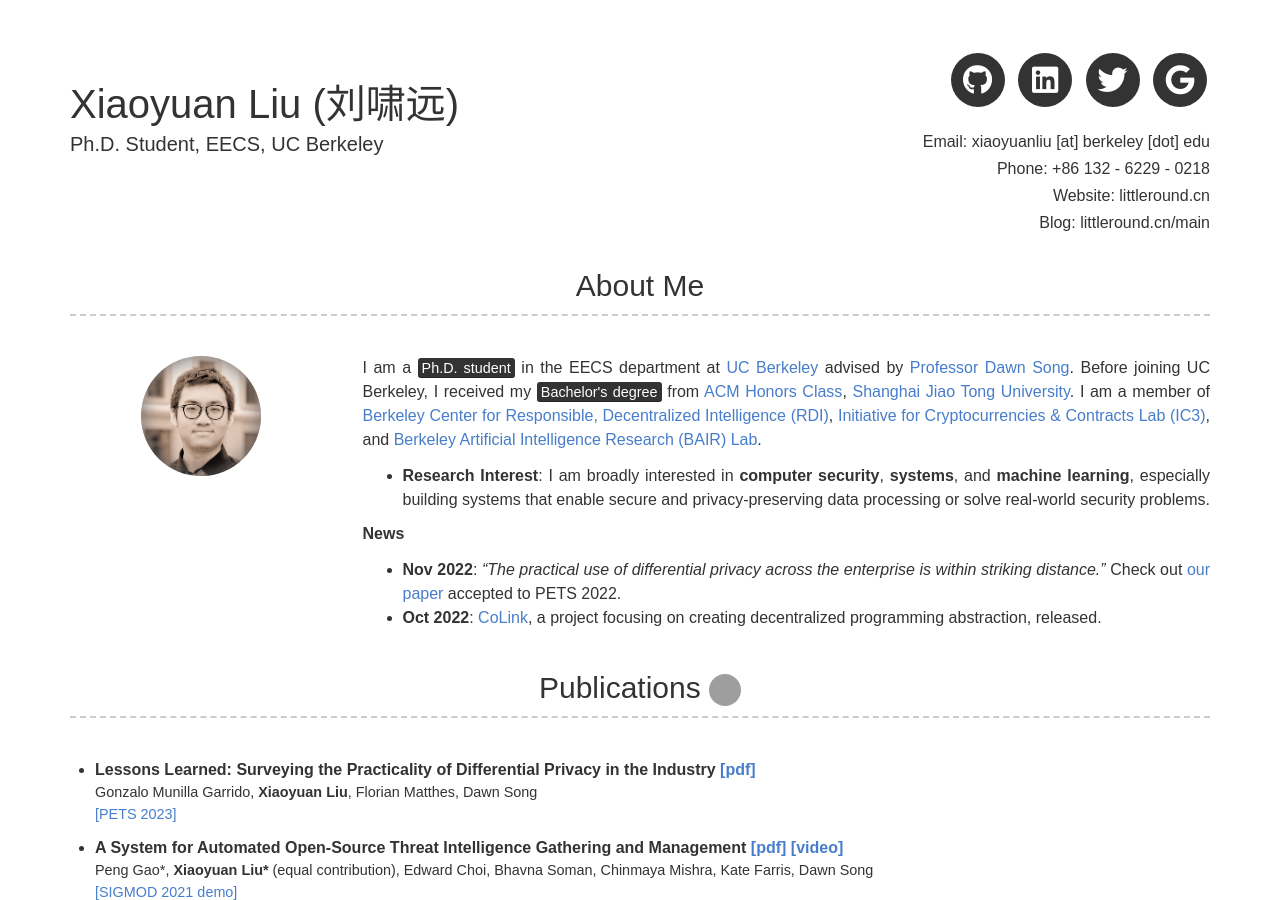
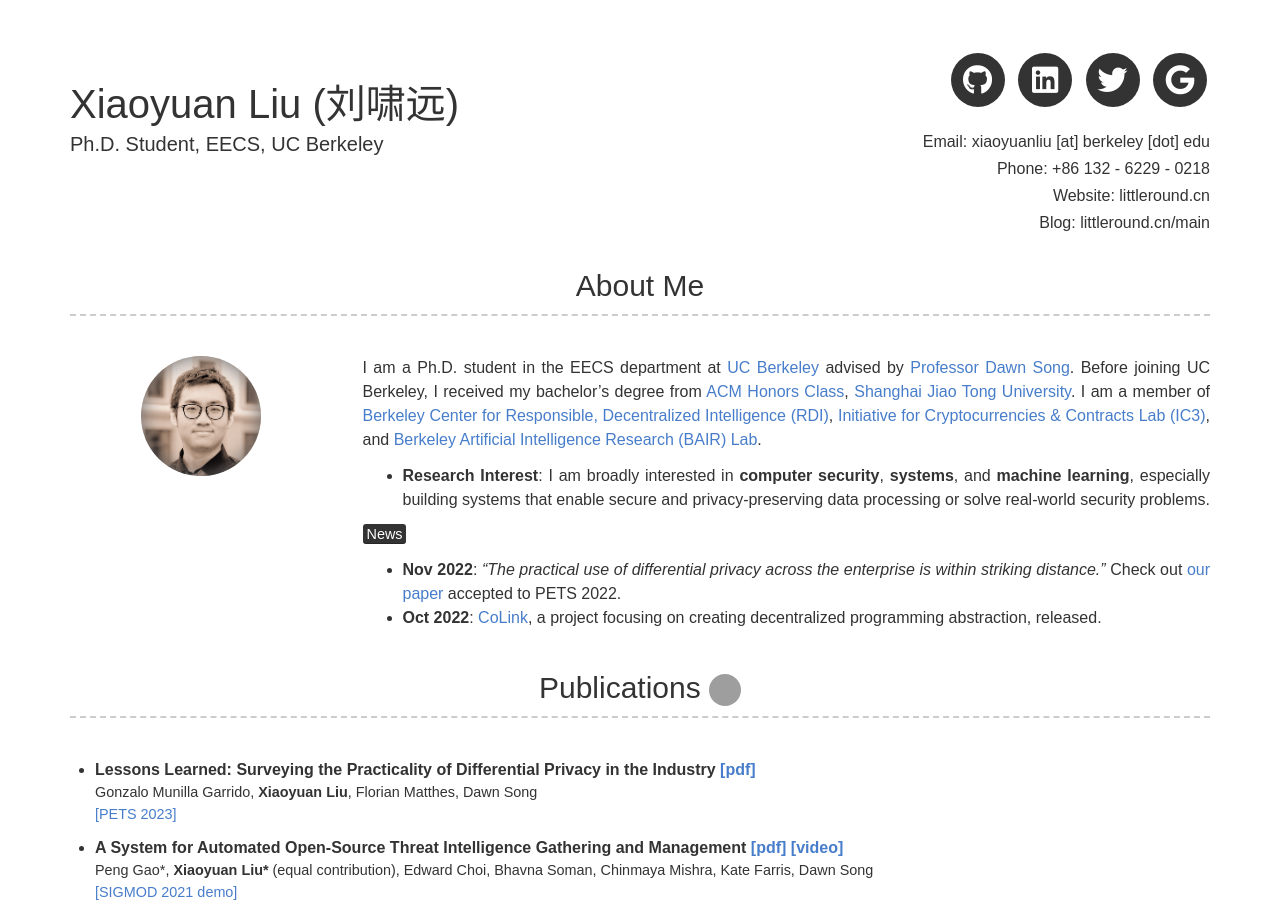
Before and after one commit to sproogen/modern-resume-theme, a Jekyll site: the page built from index.md, in a window 1280 px wide and 900 px high. Built offline with Jekyll 4.4.1, drawn with Linux system fonts in a browser that asks for light colours; nearby versions of some CDN libraries; some web fonts are replaced; grey boxes are pictures that could not be loaded.

Commit message:
Update _config.yml

```diff
--- a/_config.yml
+++ b/_config.yml
@@ -23,10 +23,10 @@ linkedin_username: 啸远-刘-b46033190
 # about_title: About Me (Use this to override about section title)
 about_profile_image: images/profile2.jpg
 about_content: | # this will include new lines to allow paragraphs
-  I am a <mark>Ph.D. student</mark> in the EECS department at [UC Berkeley](https://www.berkeley.edu/) advised by [Professor Dawn Song](https://people.eecs.berkeley.edu/~dawnsong/). Before joining UC Berkeley, I received my <mark>Bachelor's degree</mark> from [ACM Honors Class](https://acm.sjtu.edu.cn/home), [Shanghai Jiao Tong University](http://en.sjtu.edu.cn/). I am a member of [Berkeley Center for Responsible, Decentralized Intelligence (RDI)](https://rdi.berkeley.edu/), [Initiative for Cryptocurrencies & Contracts Lab (IC3)](https://www.initc3.org/), and [Berkeley Artificial Intelligence Research (BAIR) Lab](https://bair.berkeley.edu/).
+  I am a Ph.D. student in the EECS department at [UC Berkeley](https://www.berkeley.edu/) advised by [Professor Dawn Song](https://people.eecs.berkeley.edu/~dawnsong/). Before joining UC Berkeley, I received my bachelor's degree from [ACM Honors Class](https://acm.sjtu.edu.cn/home), [Shanghai Jiao Tong University](http://en.sjtu.edu.cn/). I am a member of [Berkeley Center for Responsible, Decentralized Intelligence (RDI)](https://rdi.berkeley.edu/), [Initiative for Cryptocurrencies & Contracts Lab (IC3)](https://www.initc3.org/), and [Berkeley Artificial Intelligence Research (BAIR) Lab](https://bair.berkeley.edu/).
   - **Research Interest**: I am broadly interested in **computer security**, **systems**, and **machine learning**, especially building systems that enable secure and privacy-preserving data processing or solve real-world security problems.
 
-  **News**
+  <mark>News</mark>
   - **Nov 2022**: *"The practical use of differential privacy across the enterprise is within striking distance."* Check out [our paper](https://arxiv.org/abs/2211.03898) accepted to PETS 2022.
   - **Oct 2022**: [CoLink](https://colink.app/), a project focusing on creating decentralized programming abstraction, released.
 
```
